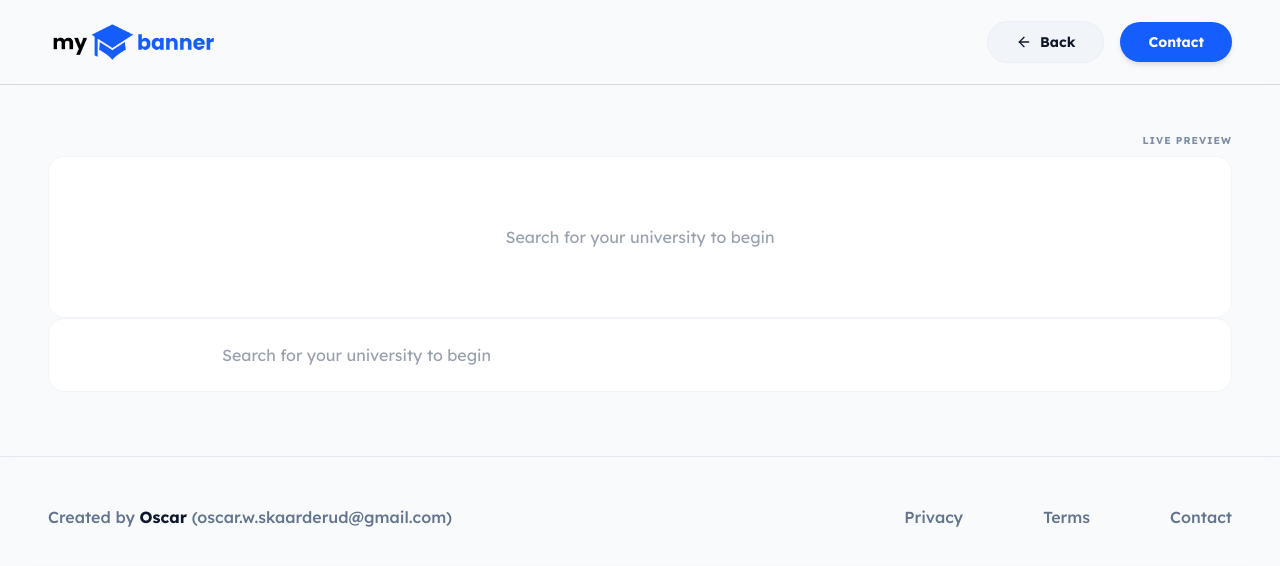
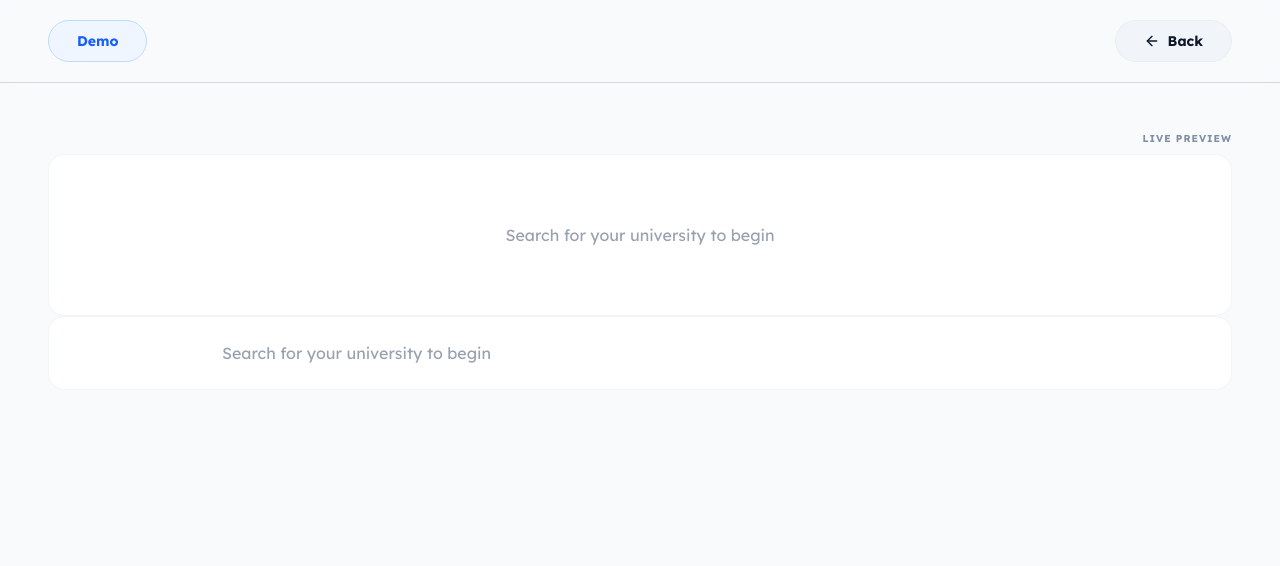
Before and after one commit to Trueballs/UCL-demo, a Next.js app: page /build in a window 1280 px wide. Shown: the top 566 px of the page. Built offline with nearby package versions, Linux system fonts and the light colour scheme.

Commit message:
fix: replace logo with Demo badge, remove Contact button and Footer

```diff
--- a/src/app/build/page.tsx
+++ b/src/app/build/page.tsx
@@ -7,7 +7,6 @@ import { toBlob, toPng } from "html-to-image";
 
 import { useSearchParams, useRouter } from "next/navigation";
 import Header from "@/components/Header";
-import Footer from "@/components/Footer";
 import { ALL_UNIVERSITIES } from "@/data/universities";
 
 /* ═══════════════════════════════════════════════════════════════
@@ -1511,7 +1510,6 @@ function BuilderContent() {
                                         </div>
                 </div>
             </main>
-            <Footer />
         </div>
 
             {/* DOWNLOAD INSTRUCTION POPUP */}
--- a/src/components/Header.tsx
+++ b/src/components/Header.tsx
@@ -46,16 +46,11 @@ export default function Header({ showStartButton = false, showBackButton = false
 
   return (
     <header className="w-full z-[100] sticky top-0 backdrop-blur-md border-b-[1px] border-slate-900/15 transition-all" style={{ backgroundColor: 'rgba(248, 250, 252, 0.85)' }}>
-      <div className="w-full max-w-7xl mx-auto px-6 md:px-12 py-5 flex items-center justify-between">
-        {/* LEFT: Logo */}
-        <div className="flex items-center justify-start shrink-0">
-          <img
-            src="/assets/logo.png"
-            alt="Myunibanner Logo"
-            className="h-7 md:h-11 w-auto cursor-pointer object-contain"
-            onClick={() => router.push("/")}
-          />
-        </div>
+      <div className="w-full max-w-7xl mx-auto px-6 md:px-12 py-5 flex items-center justify-between relative">
+        {/* LEFT: Demo badge */}
+        <span className="px-5 md:px-7 py-2 md:py-2.5 bg-blue-50 text-blue-600 font-bold text-[13px] md:text-sm rounded-full border border-blue-200">
+          Demo
+        </span>
 
         {/* RIGHT: Actions */}
         <div className="flex items-center justify-end gap-3 md:gap-4">
@@ -67,13 +62,6 @@ export default function Header({ showStartButton = false, showBackButton = false
               <ArrowLeft className="w-3.5 md:w-4 h-3.5 md:h-4" /> Back
             </button>
           )}
-
-          <button
-            onClick={() => window.open('https://www.linkedin.com/in/oscar-wold-skaarderud-613644340', '_blank')}
-            className="px-5 md:px-7 py-2 md:py-2.5 bg-blue-600 text-white font-bold text-[13px] md:text-sm rounded-full transition-all shadow-md hover:bg-blue-700 active:scale-95"
-          >
-            Contact
-          </button>
         </div>
       </div>
     </header>
```
